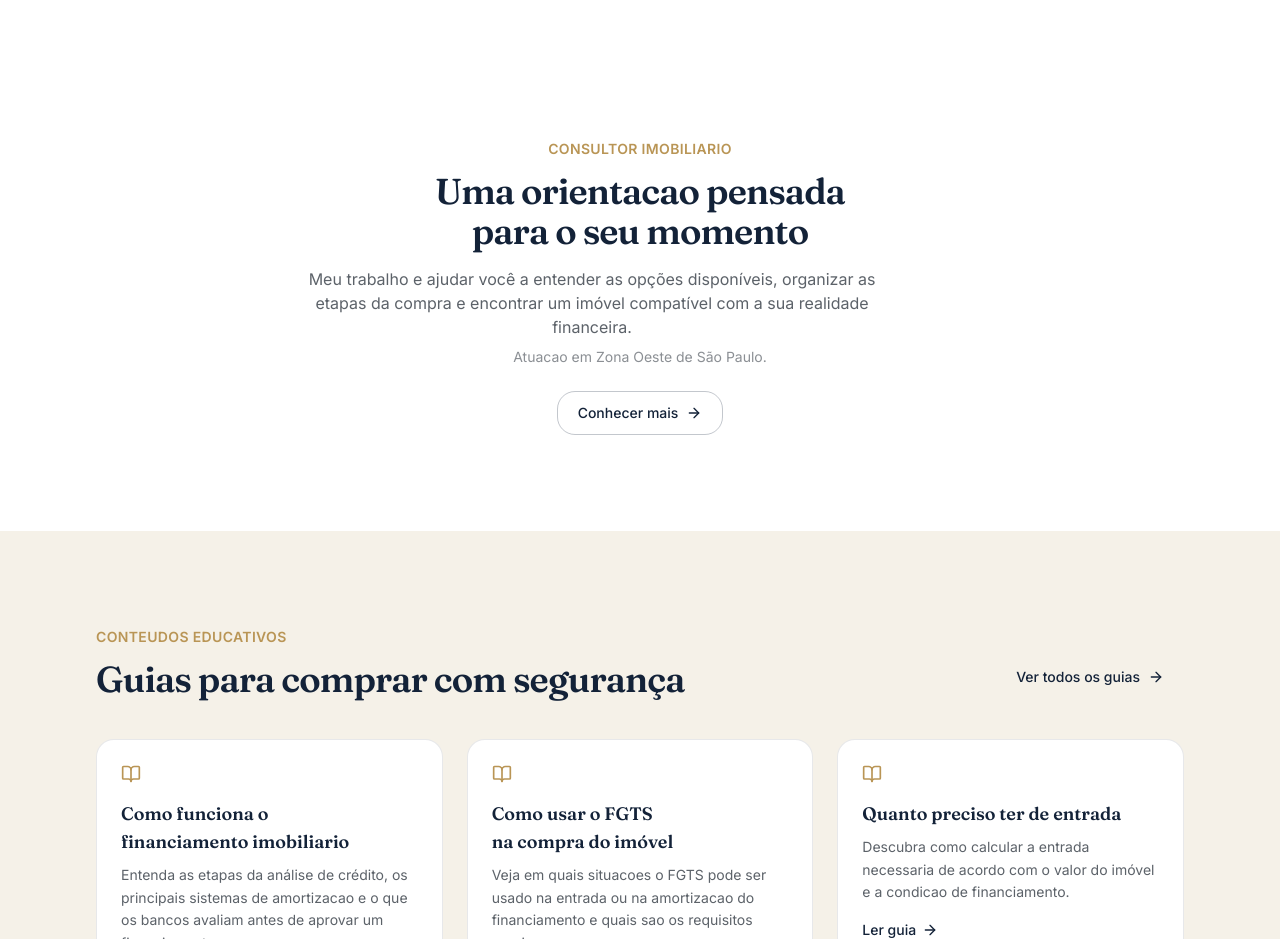
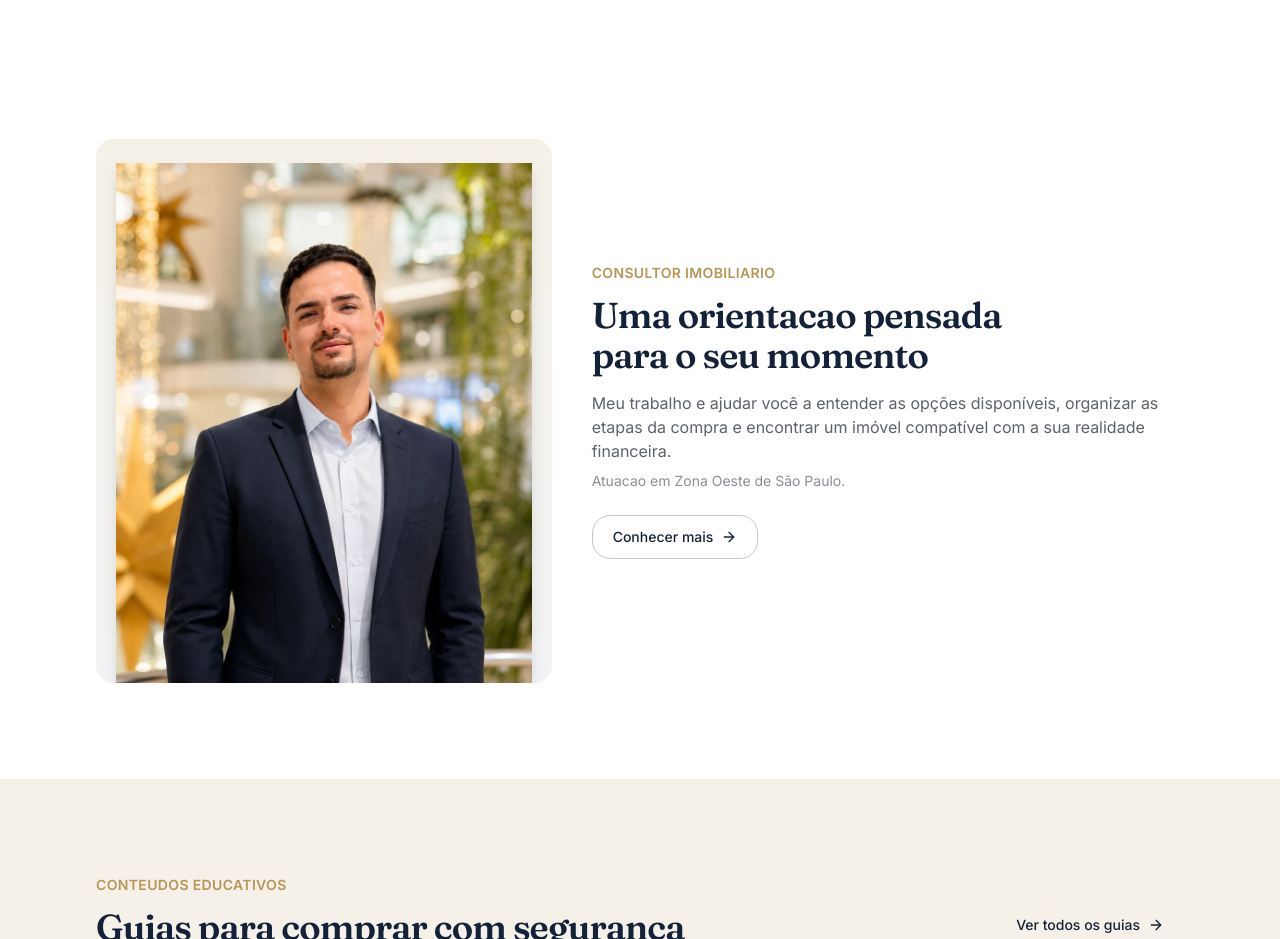
Before and after one commit to Joaovsr98/consultorimobiliario, a React (Vite) app: page / in a window 1280 px wide. Shown: the part 3760-4699 px from the top of the page. Built offline with nearby package versions, Linux system fonts and the light colour scheme; no server answers.

Commit message:
feat: foto profissional (terno) do Bueno na secao Sobre

```diff
--- a/src/tenants/joao-victor/broker.ts
+++ b/src/tenants/joao-victor/broker.ts
@@ -24,5 +24,5 @@ export const broker: Broker = {
   city: "São Paulo",
   serviceRegion: "Zona Oeste de São Paulo",
   instagram: "",
-  photo: "",
+  photo: "/consultor-bueno-terno.jpg",
 };
```
Also changed, not shown: public/consultor-bueno-terno.jpg (added), 1 other file (tests, documents, lock files or other folders).
